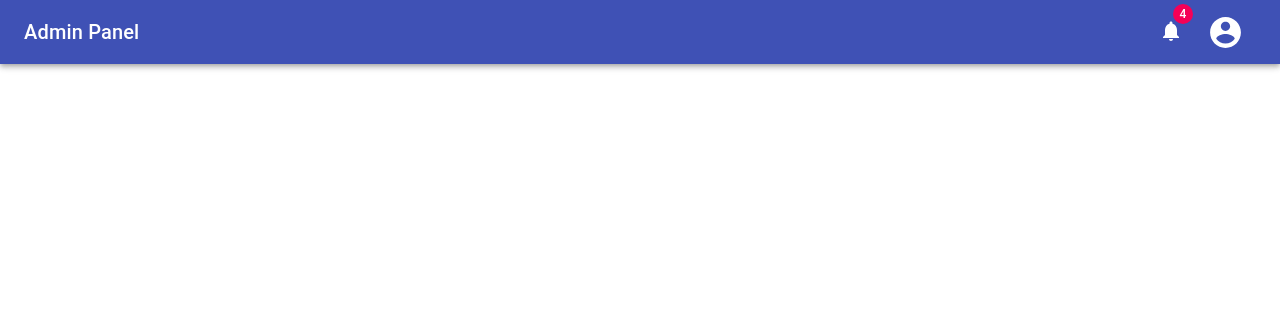
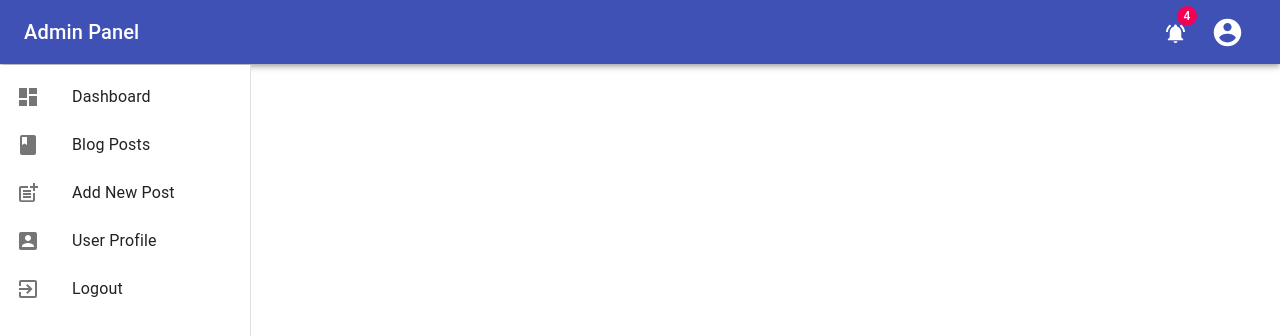
Before and after one commit to yuvraj1107thapa/Dashboard-ReactJS, a React (Create React App) app: page / in a window 1280 px wide. Shown: the top 336 px of the page. Built offline with nearby package versions, Linux system fonts and the light colour scheme.

Commit message:
Added sidebar component and sidebar nav items

```diff
--- a/src/App.js
+++ b/src/App.js
@@ -1,9 +1,9 @@
-import HeaderComponent from './components/layout/HeaderComponent'
+import LayoutComponent from './components/layout/LayoutComponent'
 
 function App() {
   return (
     <div className="App">
-        <HeaderComponent />
+        <LayoutComponent />
     </div>
   );
 }
--- a/src/components/layout/HeaderComponent.js
+++ /dev/null
@@ -1,10 +0,0 @@
-import React from 'react'
-import Navbar from './Navbar'
-
-export default function HeaderComponent() {
-    return (
-        <div>
-            <Navbar />
-        </div>
-    )
-}
--- /dev/null
+++ b/src/components/layout/LayoutComponent.js
@@ -0,0 +1,12 @@
+import React from 'react'
+import Navbar from './navbar/Navbar.js'
+import Sidebar from './sidebar/Sidebar.js'
+
+export default function LayoutComponent() {
+    return (
+        <div>
+            <Navbar />
+            <Sidebar />
+        </div>
+    )
+}
--- a/src/components/layout/Styles.js
+++ b/src/components/layout/LayoutStyles.js
@@ -1,6 +1,7 @@
 import { makeStyles } from "@material-ui/core"
 
 export const useStyles = makeStyles( (theme) => ({
+    // Style for Navbar
     toolbar: {
         display: "flex",
         flexFlow: "row wrap",
@@ -9,5 +10,10 @@ export const useStyles = makeStyles( (theme) => ({
     navlist: {
         minWidth: "250px",
         maxWidth: "300px"
+    },
+    // Style for Sidebar
+    drawerPaper: {
+        width: "250px",
+        marginTop: "65px"
     }
 }))
--- a/src/components/layout/Navbar.js
+++ b/src/components/layout/navbar/Navbar.js
@@ -3,11 +3,14 @@ import {
     AppBar,
     Toolbar,
     Typography,
-    Box
+    Box,
+    IconButton,
+    Hidden
 } from "@material-ui/core";
 import Profile from './navtabs/Profile';
 import Notification from './navtabs/Notification';
-import { useStyles } from './Styles'
+import MenuIcon from '@material-ui/icons/Menu';
+import { useStyles } from '../LayoutStyles';
 
 export default function Navbar() {
     const classes = useStyles();
@@ -18,10 +21,17 @@ export default function Navbar() {
                 <Typography variant="h6" className={classes.title}>
                     Admin Panel
                 </Typography>
-                <Box style={ {display: "flex"}}>
-                    <Notification />
-                    <Profile />
-                </Box>
+                <Hidden smDown>
+                    <Box style={ {display: "flex"}}>
+                        <Notification />
+                        <Profile />
+                    </Box>
+                </Hidden>
+                <Hidden mdUp>
+                    <IconButton color="inherit">
+                        <MenuIcon />
+                    </IconButton>
+                </Hidden>
               </Toolbar>
            </AppBar>
         </>
--- a/src/components/layout/navtabs/Notification.js
+++ b/src/components/layout/navbar/navtabs/Notification.js
@@ -6,10 +6,11 @@ import {
     Badge,
     List,
     ListItem,
-    ListItemIcon
+    ListItemIcon,
+    ListItemText
 } from "@material-ui/core";
-import NotificationsIcon from '@material-ui/icons/Notifications';
-import { useStyles } from '../Styles';
+import NotificationsActiveIcon from '@material-ui/icons/NotificationsActive';
+import { useStyles } from '../../LayoutStyles';
 
 export default function Notification() {
     const classes = useStyles();
@@ -38,7 +39,7 @@ export default function Notification() {
                 onClick={handleClick}
                 color="inherit">
                 <Badge badgeContent={4} color="secondary">
-                    <NotificationsIcon style={{paddingTop: '5px'}} />
+                    <NotificationsActiveIcon style={{ paddingTop: '6px', fontSize: 23 }} ActiveIcon/>
                 </Badge>
             </IconButton>
             <Menu
@@ -51,8 +52,12 @@ export default function Notification() {
                         {dropDownData.map((item, index) => (
                             <ListItem key={index} onClick={handleClose}>
                             {/* <ListItemIcon>{item.label[0].toUpperCase()}</ListItemIcon> */}
-                            <ListItemIcon>{item.label}</ListItemIcon>
-                            <ListItemIcon>{item.description}</ListItemIcon>
+                                <ListItemIcon>
+                                    <ListItemText
+                                        primary={item.label}
+                                        secondary={item.description}>
+                                    </ListItemText>
+                                </ListItemIcon>
                             </ListItem>
                     ))}
                      </List>
--- a/src/components/layout/navtabs/Profile.js
+++ b/src/components/layout/navbar/navtabs/Profile.js
@@ -35,7 +35,7 @@ export default function Profile() {
                 onClick={handleClick}
                 color="inherit">
                 <Badge badgeContent={0} color="secondary">
-                    <AccountCircleIcon  style={{ fontSize: 37 }}/>
+                    <AccountCircleIcon  style={{ fontSize: 33 }}/>
                 </Badge>
             </IconButton>
             <Menu
--- /dev/null
+++ b/src/components/layout/sidebar/Sidebar.js
@@ -0,0 +1,42 @@
+import { Hidden, Drawer } from '@material-ui/core';
+import React, {useState} from 'react';
+import { useStyles } from '../LayoutStyles';
+import SidebarNavItems from './SidebarNavItems';
+
+export default function Sidebar() {
+    const classes = useStyles();
+    const [mobileOpen, setMobileOpen] = useState(false);
+    const handleDrawerOpen = () => {
+        setMobileOpen(!mobileOpen)
+    }
+    return (
+        <nav className={classes.drawer} aria-label="mailbox folders">
+            {/* The implementation can be swapped with js to avoid SEO duplication of links. */}
+            <Hidden smUp implementation="css">
+                <Drawer
+                    variant="temporary"
+                    anchor={'left'}
+                    open={mobileOpen}
+                    onClose={handleDrawerOpen}
+                    classes={{
+                        paper: classes.drawerPaper,
+                    }}
+                    ModalProps={{
+                        keepMounted: true, // Better open performance on mobile.
+                    }}>
+                    <SidebarNavItems />
+                </Drawer>
+            </Hidden>
+            <Hidden xsDown implementation="css">
+            <Drawer
+                classes={{
+                paper: classes.drawerPaper,
+                }}
+                variant="permanent"
+                open>
+                <SidebarNavItems />
+            </Drawer>
+            </Hidden>
+        </nav>
+    )
+}
--- /dev/null
+++ b/src/components/layout/sidebar/SidebarNavItems.js
@@ -0,0 +1,27 @@
+import React from 'react'
+import { List, ListItem, ListItemIcon, ListItemText } from '@material-ui/core'
+import DashboardIcon from "@material-ui/icons/Dashboard"
+import BookIcon from "@material-ui/icons/Book"
+import PostAddIcon from "@material-ui/icons/PostAdd"
+import AccountBoxIcon from '@material-ui/icons/AccountBox';
+import ExitToAppIcon from "@material-ui/icons/ExitToApp"
+
+export default function SidebarNavItems() {
+    const listItemData = [
+        {label:"Dashboard", icon: <DashboardIcon />},
+        {label:"Blog Posts", icon: <BookIcon />},
+        {label:"Add New Post", icon: <PostAddIcon />},
+        {label:"User Profile", icon: <AccountBoxIcon />},
+        {label:"Logout", icon: <ExitToAppIcon />}
+    ]
+    return (
+        <List>
+            {listItemData.map( (item, index) => (
+                <ListItem key={index}>
+                <ListItemIcon>{item.icon}</ListItemIcon>
+                <ListItemText>{item.label}</ListItemText>
+                </ListItem>
+            ))}
+        </List>
+    )
+}
```
